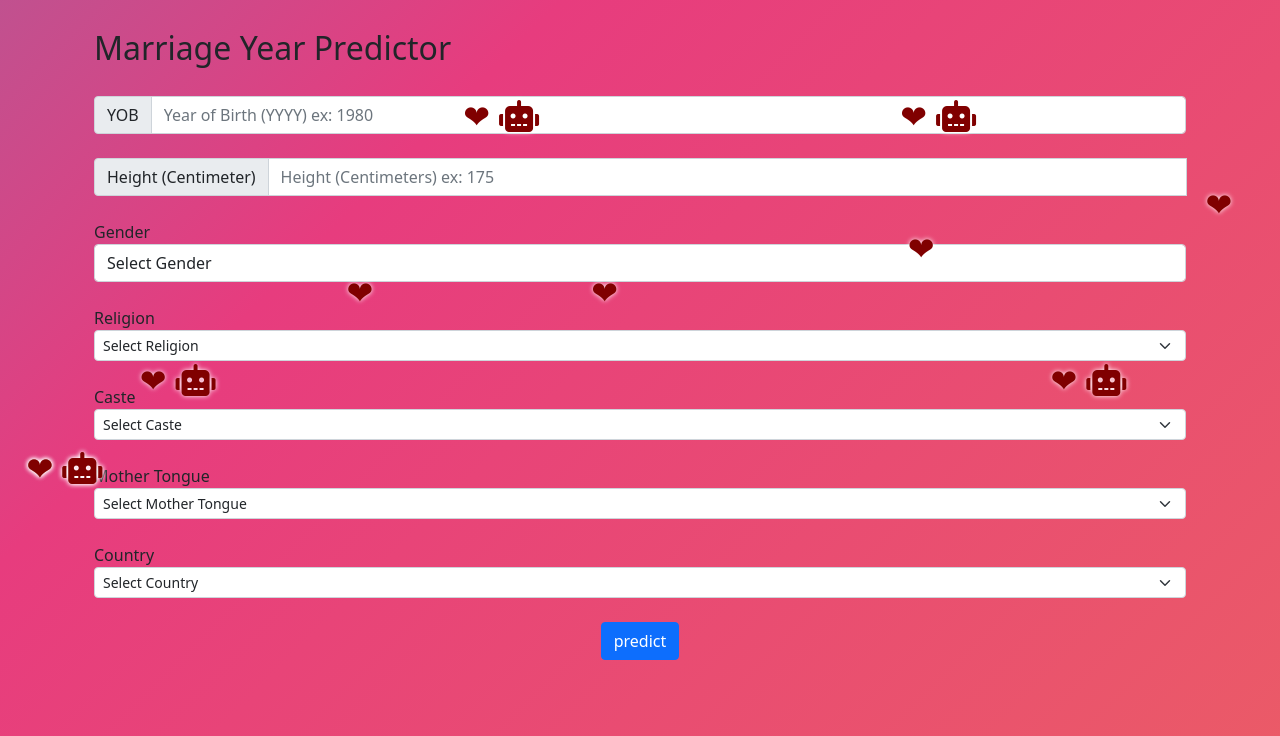
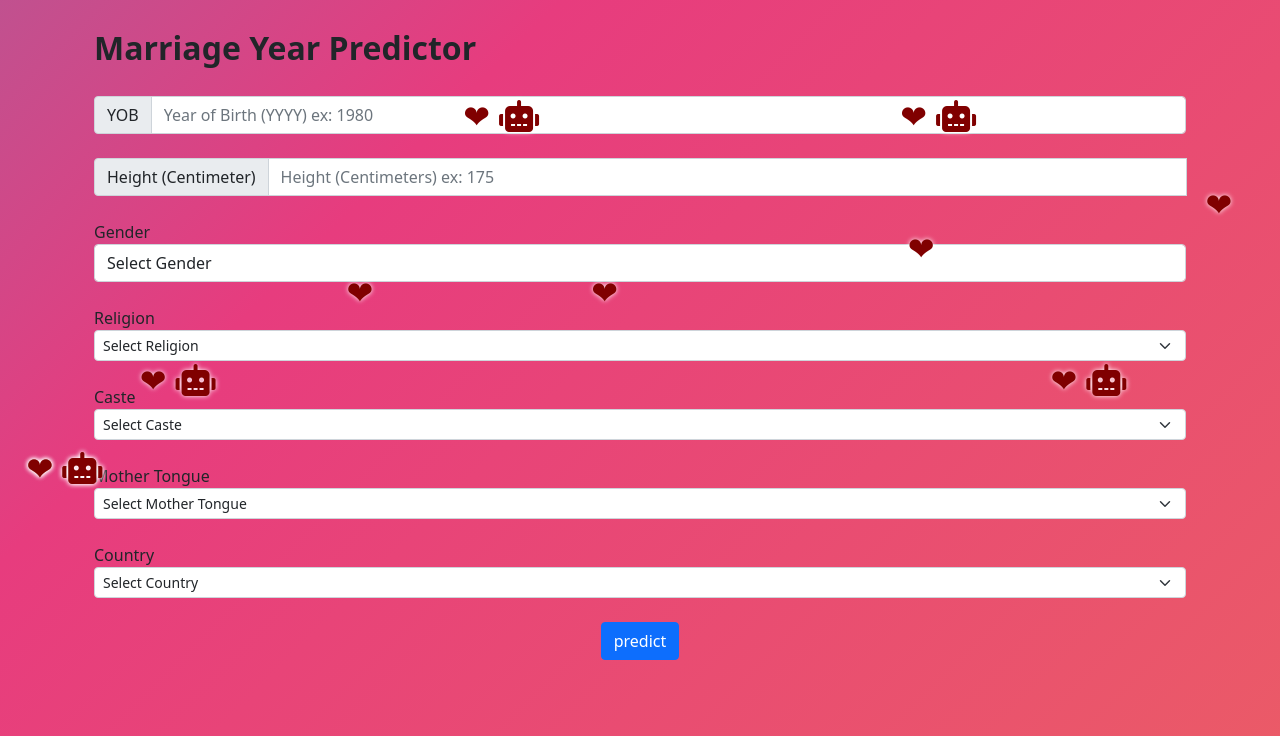
Before and after one commit to viveks-codes/age_dekho, a Flask app: page / in a window 1280 px wide. Shown: the part 56-792 px from the top of the page. Run offline with Flask 2, Linux system fonts and the light colour scheme.

Commit message:
Update index.html

```diff
--- a/templates/index.html
+++ b/templates/index.html
@@ -109,7 +109,7 @@ body {
 		<div class="container">
 			<form class="contact100-form validate-form" action="/action_page.php" >
 				<br>
-				<span class="contact100-form-title" style="font-size:2rem;text-align: center;">Marriage Year Predictor</span>
+				<span class="contact100-form-title" style="font-size:2rem;text-align: center;"><b>Marriage Year Predictor</b></span>
 				<br>
 				<br>
 
```
